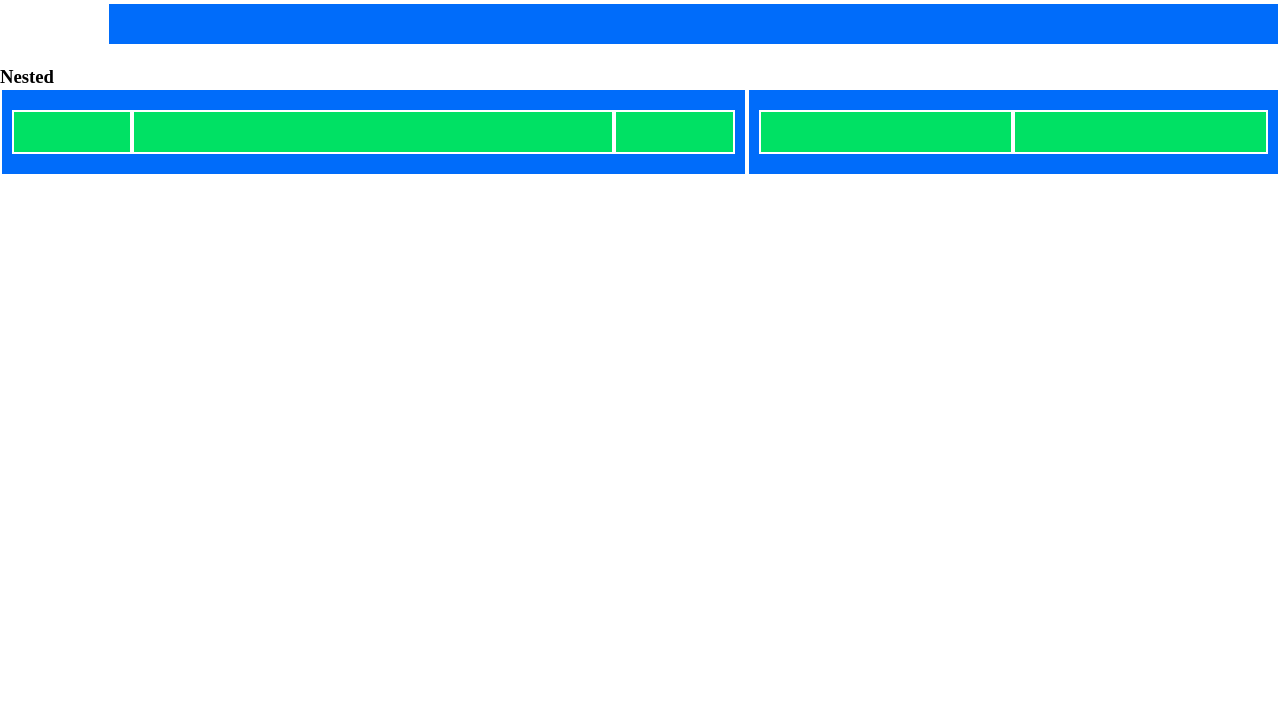
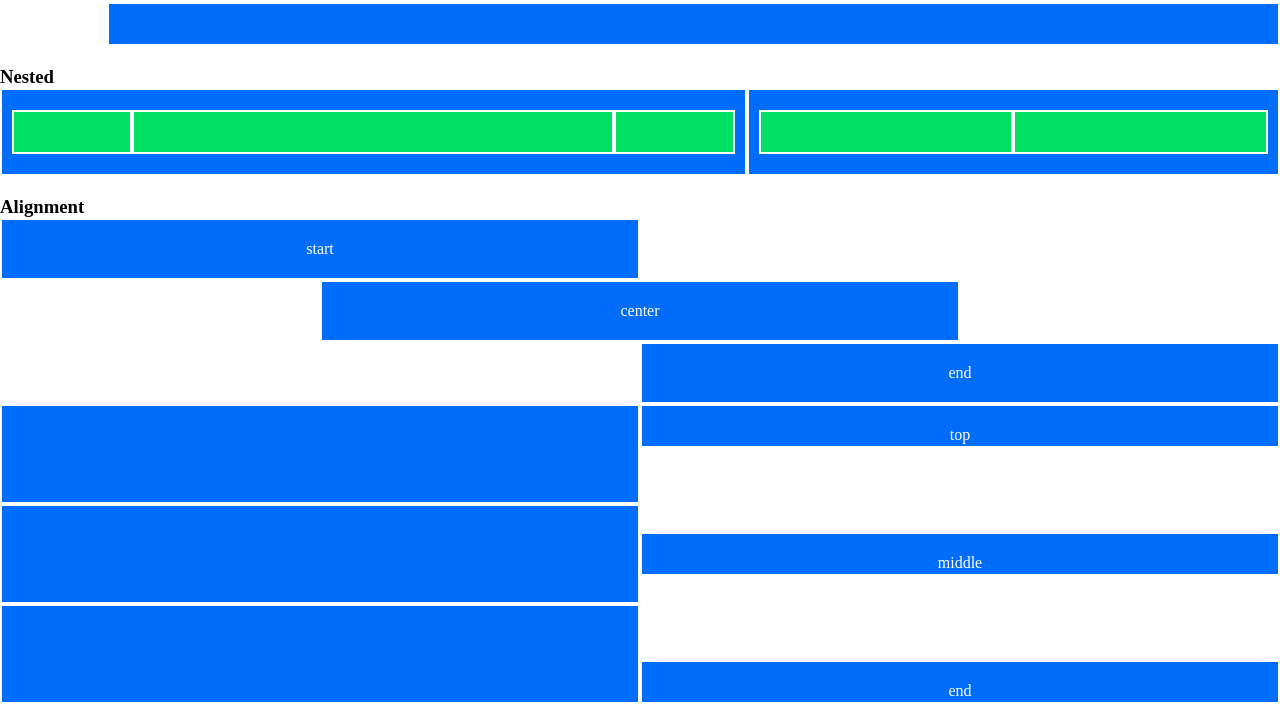
Before and after one commit to msacco1997/html-css-12bool, a plain HTML site: page index.html in a window 1280 px wide. Shown: the part 1224-1948 px from the top of the page. Before the commit the page ends 1420 px from the top, so only its background shows below. Drawn offline with Linux system fonts and the light colour scheme.

Commit message:
Alignment

```diff
--- a/css/framework.css
+++ b/css/framework.css
@@ -2,6 +2,7 @@
     margin: 0;
     padding: 0;
     box-sizing: border-box;
+    text-align: ;
   }
 
   .container{
--- a/index.html
+++ b/index.html
@@ -151,5 +151,38 @@
             </div>
         </div>
     </div>
+
+    <!-- Alignment -->
+
+    <h3>Alignment</h3>
+    <div class="container-fluid">
+        <div class="row">
+          <div class="col-6">start</div>
+        </div>
+
+        <div class="row justify-center">
+          <div class="col-6">center</div>
+        </div>
+
+        <div class="row justify-end">
+          <div class="col-6">end</div>
+        </div>
+
+        <div class="row height-plus">
+          <div class="col-6"></div>
+          <div class="col-6 height-less">top</div>
+        </div>
+
+        <div class="row height-plus">
+          <div class="col-6"></div>
+          <div class="col-6 height-less align-center">middle</div>
+        </div>
+
+        <div class="row height-plus">
+          <div class="col-6"></div>
+          <div class="col-6 height-less align-end">end</div>
+        </div>
+      </div>
+
 </body>
 </html>
```
